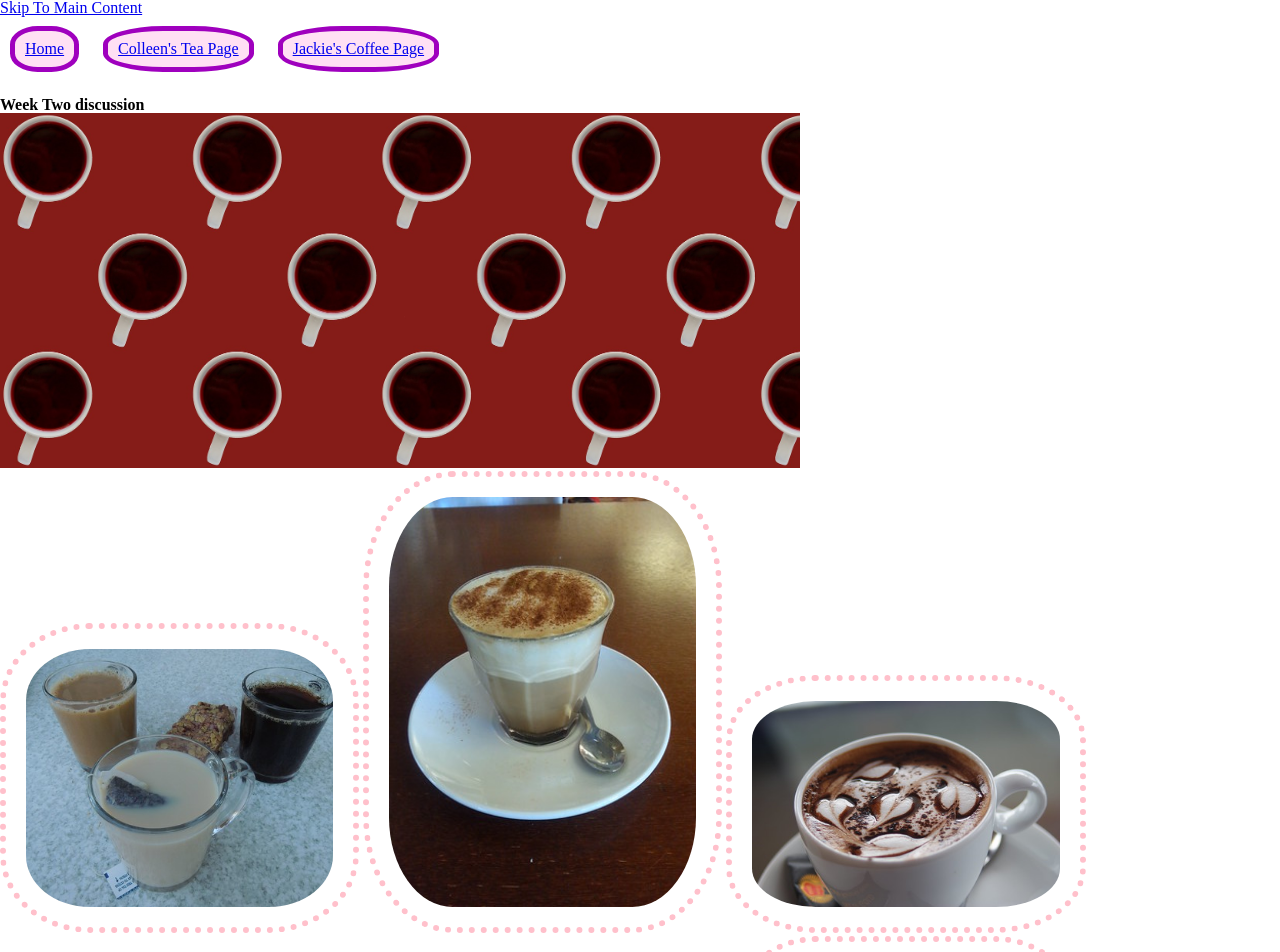
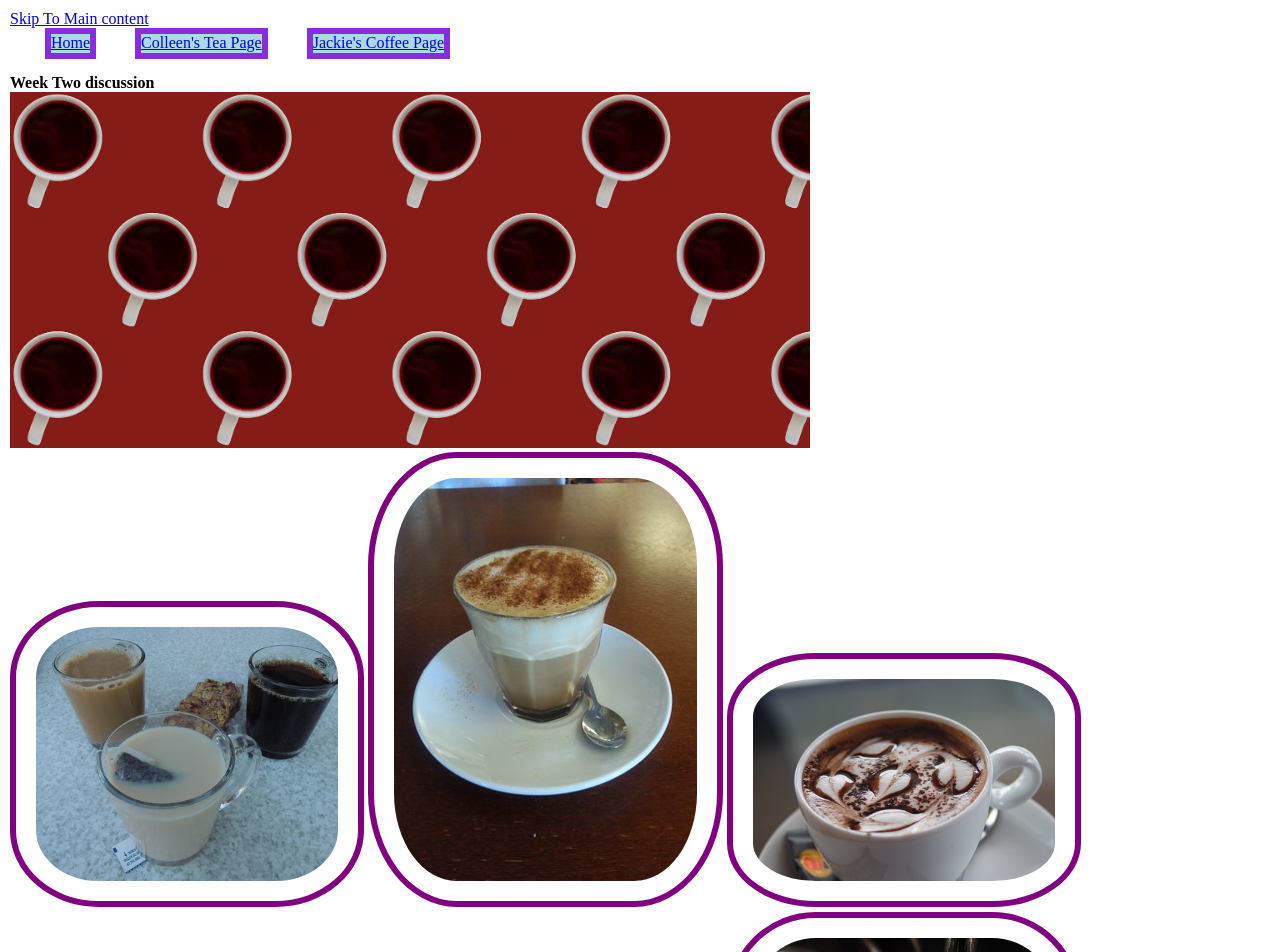
Before and after one commit to YaChny/339week4, a plain HTML site: page jackie.html in a window 1280 px wide. Shown: the top 952 px of the page. Drawn offline with Linux system fonts and the light colour scheme.

Commit message:
Add files via upload

```diff
--- /dev/null
+++ b/css/student2.css
@@ -0,0 +1,33 @@
+body{
+    margin:5px;
+    padding:5px;
+    line-height:1.15;
+}
+
+h1,h2,h3{
+    font-weight:bold;
+    margin-top:15px;
+}
+
+ul li {
+    display:inline-block;
+    margin-left:35px;
+    list-style-type:upper-roman;
+    border: radius 6%;
+    border-width: 6px;
+    border-style: solid;
+    border-color:blueviolet;
+    background-color:lightblue;
+}
+
+
+main img {
+    display: inline-block;
+    width:24%;
+    padding:20px;;
+    border-radius:25%;
+    border-width:6px;
+    border-style: solid;
+    border-color:purple;
+
+}
--- a/jackie.html
+++ b/jackie.html
@@ -5,14 +5,14 @@
     <meta http-equiv="X-UA-Compatible" content="IE=edge">
     <meta name="viewport" content="width=device-width, initial-scale=1.0">
     <link rel="stylesheet" href="css/html5reset.css">
-    <link rel="stylesheet" href="css/student1.css">
-    <!-- <link rel="stylesheet" href="css/student2.css"> -->
+    <!-- <link rel="stylesheet" href="css/student1.css"> -->
+    <link rel="stylesheet" href="css/student2.css">
     <!-- <link rel="stylesheet" href="css/student3.css"> -->
     <title>Coffee</title>
 </head>
 <body>
     <header>
-        <a href="#main">Skip To Main Content</a>
+        <a href="#main">Skip To Main content</a>
         <nav>
             <ul>
                 <li><a href = "index.html">Home</a></li>
```
